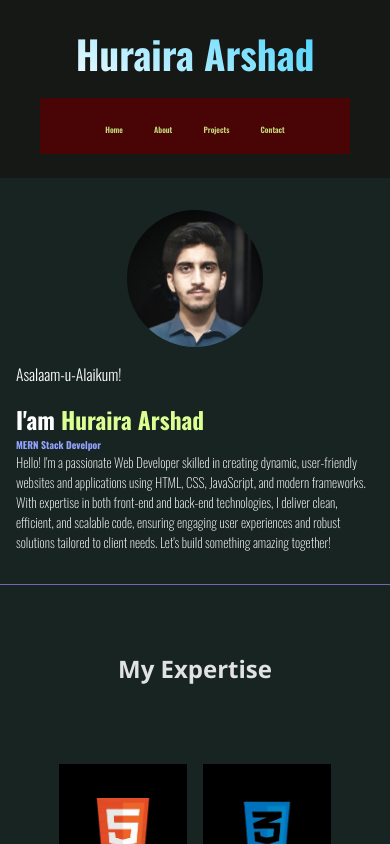
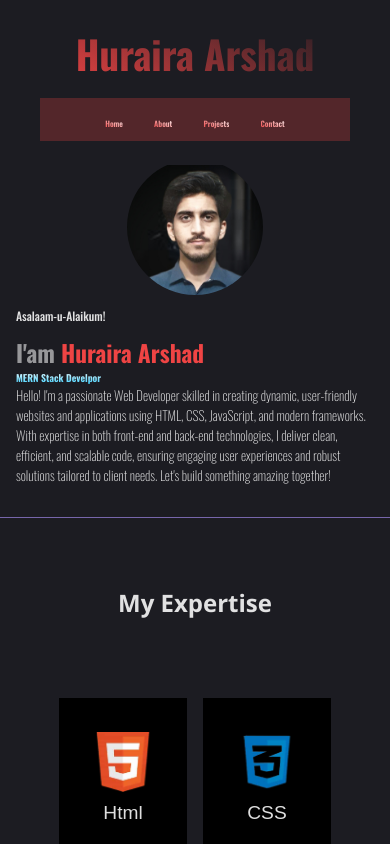
Before and after one commit to Huraira-Arshad-Abbasi/portfolio-website, a React (Vite) app: page / in a window 390 px wide. Shown: the top 844 px of the page. Built offline with nearby package versions, Linux system fonts and the light colour scheme.

Commit message:
css modification

```diff
--- a/src/animation.js
+++ b/src/animation.js
@@ -2,6 +2,6 @@ import gsap from "gsap";
 
 let tl = gsap.timeline();
 tl.from(".section__1", {
-    duration: 1,
+    duration: 2,
     opacity: 0
 })
--- a/src/components/Navbar.jsx
+++ b/src/components/Navbar.jsx
@@ -1,10 +1,29 @@
 import '../css/Navbar.css'
 // import React from 'react';
+import { useEffect, useRef } from 'react'
 import { Link } from 'react-router-dom'
+
 export default function Navbar () {
+ const navRef = useRef(null);
+  useEffect(() => {
+    const handleScroll = () => {
+      if (window.scrollY > 50) {
+        navRef.current.style.boxShadow = "0 0 15px 0px #0f0f12";
+      } else {
+        navRef.current.style.boxShadow = "none";
+      }
+    };
+
+    window.addEventListener("scroll", handleScroll);
+
+    // Cleanup
+    return () => {
+      window.removeEventListener("scroll", handleScroll);
+    };
+  }, []);
   return (
     <div>
-      <nav>
+      <nav ref={navRef}>
         <div className='logo'>
           <Link to='/'>
             Huraira <span>Arshad</span>
--- a/src/css/Navbar.css
+++ b/src/css/Navbar.css
@@ -1,15 +1,16 @@
 nav {
-
+    position: fixed;
+    width: 100%;
+    top: 0;
     display: flex;
     justify-content: center;
     align-items: center;
     font-family: "Oswald", sans-serif;
-    /* background-color: #242424; */
-    background: hsl(257, 90%, 8%);
-    background: #141618;
-    background: #1609096c;
-    color: rgb(222, 255, 156);
+    background: #1C1C22;
+    /* color: #EF4444; */
     padding: 1.5rem 2.5rem;
+    z-index: 100;
+    /* box-shadow: 0 0 15px 0px #0f0f12; */
 }
 
 .logo>a {
@@ -20,10 +21,11 @@ nav {
     text-decoration: none;
     color: rgb(219, 255, 146);
     transition-duration: .5s;
-    background: linear-gradient(30deg, rgb(255, 255, 255), rgb(51, 207, 255));
+    background: linear-gradient(30deg, #EF4444,#1c1c22a1);
     background-clip: text;
     -webkit-background-clip: text;
     color: transparent;
+
 }
 
 /* .logo > a > span {
@@ -34,7 +36,7 @@ nav {
 }
 
 .nav__links {
-    margin-right: 2vw;
+
     margin-left: auto;
 }
 
@@ -46,9 +48,13 @@ nav {
 }
 
 .nav__links>ul>li>a {
-    margin: 1rem;
+    margin: 1rem 2vw;
     text-decoration: none;
-    color: rgba(219, 255, 146, 0.851);
+    color: #EF4444;
+    color: #33cfff;
+    color: transparent;
+    background: linear-gradient(30deg, #EF4444, #ffffff);
+    background-clip: text;
     /* font-family: "Roboto Serif", serif; */
     font-weight: 600;
     /* letter-spacing: 1px; */
@@ -99,9 +105,10 @@ nav {
     .nav__links {
         margin:0 auto;
         margin-top: 1rem;
-        padding: 1rem 0;
+        padding: .6rem 0;
         text-align: center;
         background: #490505;
+        background: #ee414142;
     }
     /* .nav__links>ul{
         border: 1px solid red;
--- a/src/css/about.css
+++ b/src/css/about.css
@@ -1,6 +1,7 @@
 .about__section{
     min-height: 80vh;
     text-align: center;
+    margin-top: 15vh;
 }
 .about__section > h2{
     color: rgba(255, 255, 255, 0.659);
--- a/src/css/contact.css
+++ b/src/css/contact.css
@@ -1,6 +1,6 @@
 .contact__section {
     width: 100%;
-    margin: 2rem auto;
+    margin: 15vh auto;
 }
 
 .contact__section>h2 {
--- a/src/css/footer.css
+++ b/src/css/footer.css
@@ -4,11 +4,11 @@ footer {
      background: #1609096c;
     padding:1rem 2rem;
     margin-top: 4rem;
-    color: rgb(132, 83, 83);
+    color: #ffffff7b;
     display: flex;
     justify-content: space-between;
     align-items: center;
-    font-family: serif;
+    font-family: 'Courier New', Courier, monospace;
     font-weight: bolder;
 
 }
--- a/src/css/home.css
+++ b/src/css/home.css
@@ -1,36 +1,17 @@
 main {
     width: 100%;
     margin: 0 auto;
-    /* overflow-x: hidden; */
-    /* border: 1px solid #d5ff05; */
 }
 
 .section__1 {
     width: 100%;
     display: grid;
     grid-template-columns: 2fr .3fr;
+    padding: 2rem;
 
-    padding: 2rem;
+    margin-top: 15vh;
     position: relative;
 }
-
-/* .section__1::before {
-    content: '';
-    position: absolute;
-    right: 0;
-    left: 60vw;
-    height: 30vw;
-    width: 30vw;
-    border-radius: 50%;
-    top: 3;
-    background: url(../assets/myPic.png);
-    background-position: center;
-    overflow: hidden;
-    background-repeat: no-repeat;
-    background-size: cover;
-    background-blend-mode: color-burn;
-
-} */
 
 .section__1>.img {
     margin-right: 10%;
@@ -41,55 +22,48 @@ main {
     background: url(../assets/myPic.jpg);
     background-size: cover;
     border-radius: 50%;
-    /* border: 2px solid #805050; */
 }
 
-/* .section__1 > .img > img{
-    width: 20vw;
-    height: 20vw;
-} */
 .content {
-    /* border: 1px solid #ffffff; */
     grid-area: 1/1;
     width: 100%;
-    /* height: 80vh; */
-    /* padding-top: 4vw; */
     margin-top: 8vw;
     padding: 0;
     font-family: "Oswald", sans-serif;
     text-wrap: wrap;
-    color: #ffffff;
 
 }
 
 .content>h3 {
     font-weight: 600;
-    font-size: 4vw;
-    margin: 4vw 0;
-    font-weight: 300;
-    /* font-family: 'Lucida Sans', Verdana, sans-serif; */
-    /* font-family: "Bodoni Moda", serif; */
-    /* color: rgb(160, 132, 38); */
+    font-size: 3vw;
+    margin: 3vw 0;
+    font-weight: 500;
+
 }
 
 .content>h1 {
     font-family: "Oswald", sans-serif;
     font-weight: 700;
     font-size: 6vw;
-    color: rgb(219, 255, 146);
+    /* color: #dbff92; */
+    color: #EF4444;
     ;
 
 }
 
 .content>h1>span {
-    color: rgb(255, 255, 255);
+    color: #ffffff8b;
 
 }
 
 .content>h2 {
-    color: rgb(146, 164, 255);
+    /* color: rgb(146, 164, 255); */
     font-weight: 700;
     font-size: 2.5vw;
+    color: transparent;
+    background: linear-gradient(180deg, #ffffff, #33cfff);
+    background-clip: text;
 
 }
 
@@ -197,9 +171,9 @@ main {
 .degree>h3 {
     font-size: 2rem;
     /* font-family: "Oswald", serif; */
-    color: #c1ff72;
+    /* color: #c1ff72; */
     color: #9dcd5d;
-    /* color: #5271ff; */
+    /* color: #ef444497; */
     margin: 0;
 }
 
@@ -274,7 +248,7 @@ main {
     padding: 2vw;
 }
 .degree>h3{
-    font-size: 1.5rem;
+    font-size: 1.2rem;
     text-align: center;
 }
 
--- a/src/css/index.css
+++ b/src/css/index.css
@@ -2,18 +2,11 @@
 
 :root {
   color: rgba(255, 255, 255, 0.87);
-  /* background-color: #F5F5F5; */
-  background-color: #0c0226;
-  background-color: #0B2715;
-  /* background-color: #1C1E21; */
-  /* background-color: #333333; */
-  background: #172421;
+  background: #1C1C22;
   font-family: 'Open Sans', sans-serif;
   max-width: 1280px;
   margin: 0 auto;
-  /* border: 1px solid #ffffff; */
 }
-
 
 *{
   margin: 0;
@@ -24,17 +17,14 @@
 ::-webkit-scrollbar{
   width: 8px;
 }
-::-webkit-scrollbar:hover{
-  width: 108px;
-}
 ::-webkit-scrollbar-track{
   background: transparent;
 }
 ::-webkit-scrollbar-thumb{
   background:rgba(255, 255, 255, 0.715);
+  border-radius: 3px;
+}
+::-webkit-scrollbar-thumb:hover{
+  background:#EF4444;
   border-radius: 10px;
 }
-::-webkit-scrollbar-thumb:hover{
-  background:rgb(255, 62, 62);
-  border-radius: 10px;
-}
```
